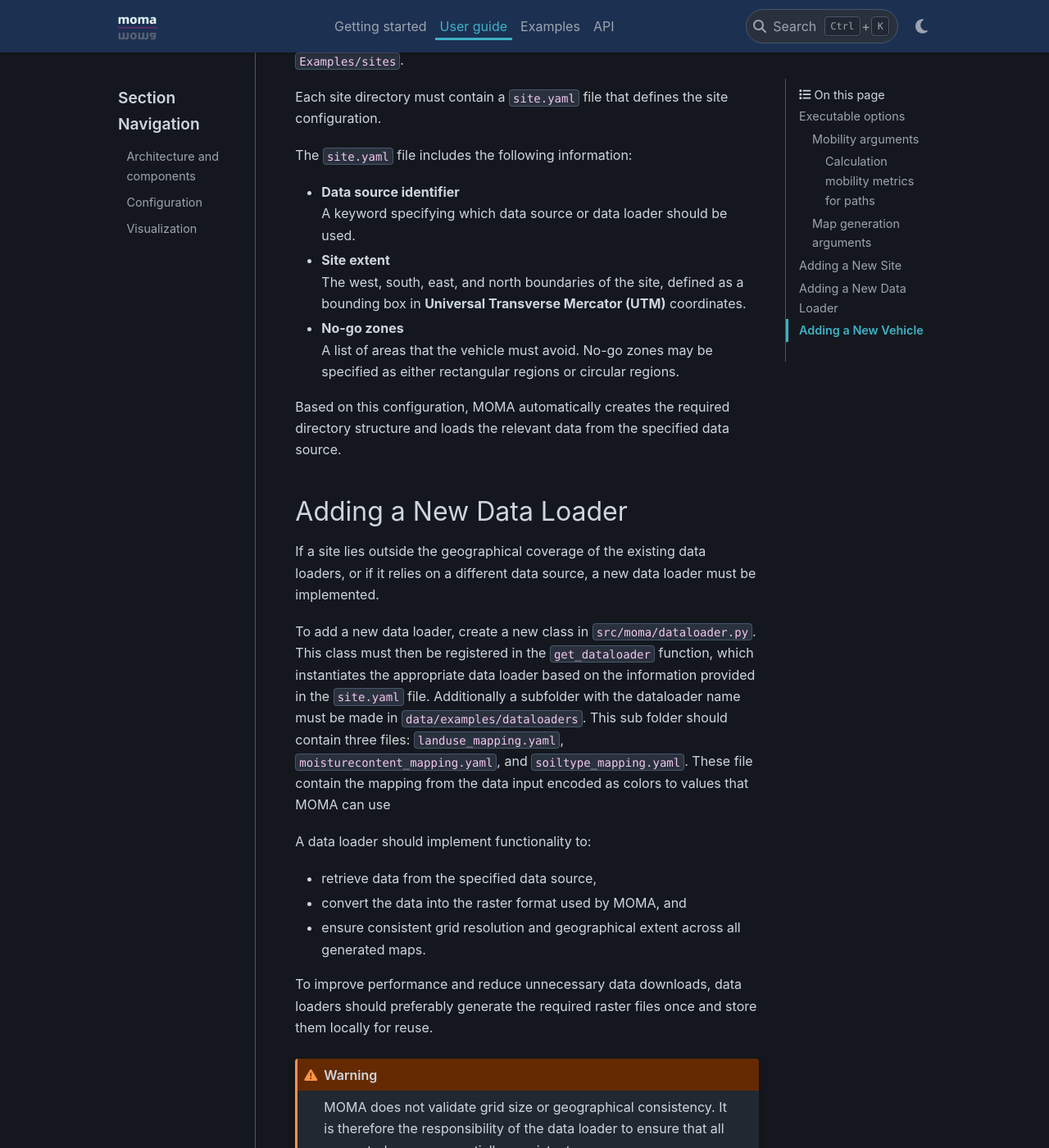
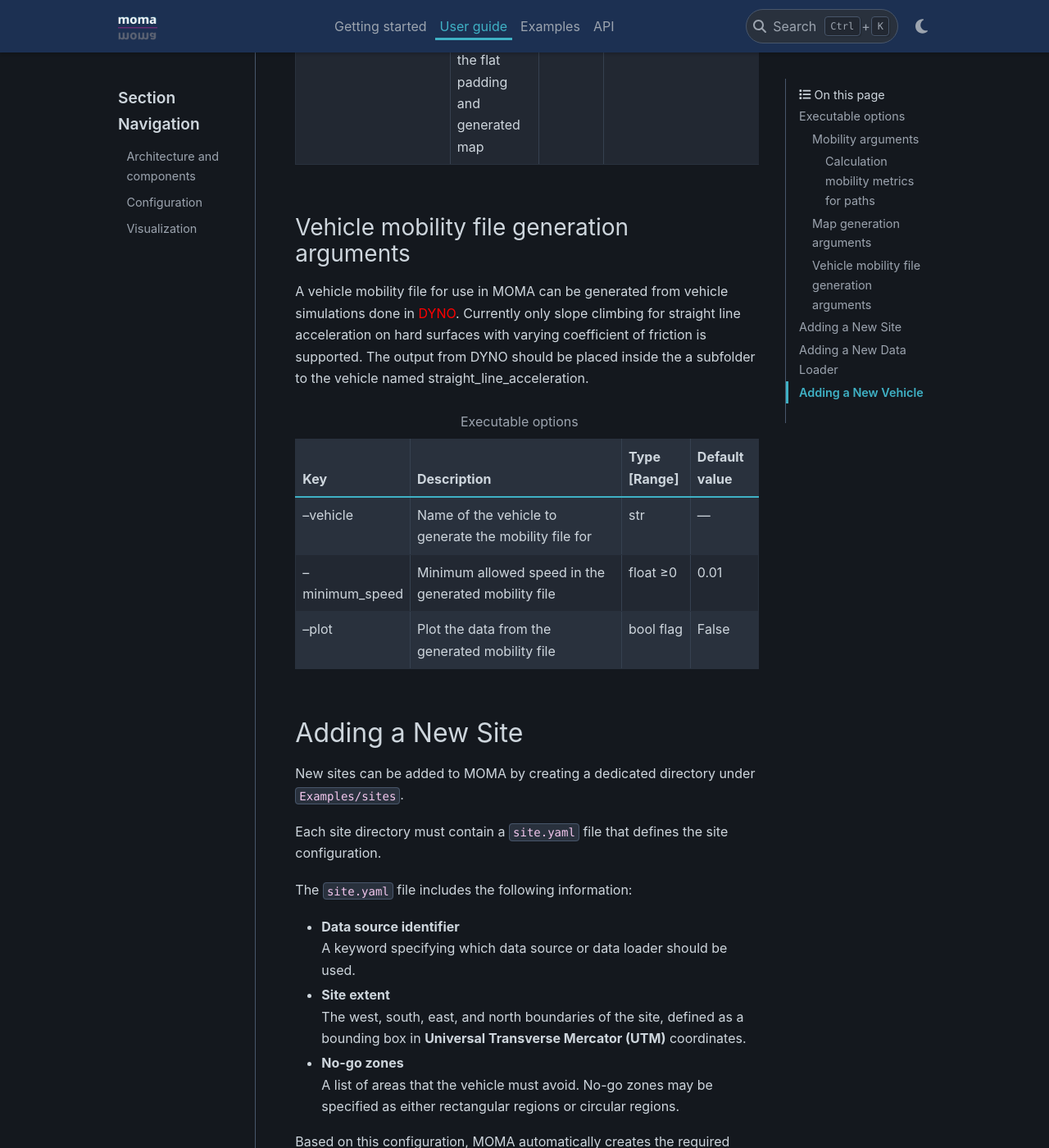
Before and after one commit to yangben2019/moma, a Sphinx documentation site: the page built from docs/source/pages/user-guide/index.md, in a window 1280 px wide and 1400 px high, scrolled down 7960 px. Shown: the whole window at 82% size. Built offline with Sphinx 7.4.7 and the PyData theme 0.15.4, drawn with Linux system fonts in a browser that asks for light colours; some of the changed text lies outside the part shown.

Commit message:
UserGuide: Added section on generation vehicle mobility file

````diff
--- a/docs/source/pages/user-guide/index.md
+++ b/docs/source/pages/user-guide/index.md
@@ -12,6 +12,7 @@ Key, Description, Type [Range], Default value
 \\-\\-clear, Clear the console before running the script, bool flag, False
 mobility, Subcommand for predicting mobility, subcommand, —
 generate_test_map, Subcommand for generating synthetic test maps, subcommand, —
+generate_vehicle_mobility_file, Subcommand for generating vehicle mobility file with data from DYNO, subcommand, —
 ```
 
 ### Mobility arguments
@@ -108,6 +109,23 @@ Key; Description; Type [Range]; Default value
 \\-\\-transition_pad; Transition padding between the flat padding and generated map; int ≥0; 15
 ```
 
+### Vehicle mobility file generation arguments
+
+A vehicle mobility file for use in MOMA can be generated from vehicle simulations done in <span style="color:red">DYNO</span>. Currently only slope climbing for straight line acceleration on hard surfaces with varying coefficient of friction is supported. The output from DYNO should be placed inside the a subfolder to the vehicle named straight_line_acceleration.
+
+
+```{csv-table} Executable options
+:widths: 20, 50, 15, 15
+:header-rows: 1
+:delim: ;
+
+Key; Description; Type [Range]; Default value
+\-\-vehicle; Name of the vehicle to generate the mobility file for; str; —
+\-\-minimum_speed; Minimum allowed speed in the generated mobility file; float ≥0; 0.01
+\-\-plot; Plot the data from the generated mobility file; bool flag; False
+```
+
+
 ## Adding a New Site
 
 New sites can be added to MOMA by creating a dedicated directory under
@@ -161,7 +179,7 @@ consistent.
 
 ## Adding a New Vehicle
 
-A vehicle is defined by its `mobility.yaml` and `landuse_nogo.yaml`. The mobility file contains information of maximum steady state vehicle speeds for a set of tests. Here the start of one such file is presented:
+A vehicle is defined by its `mobility.yaml` and `landuse_nogo.yaml`. The mobility file contains information of maximum steady state vehicle speeds for a set of tests. For a simple slope climbing test the subcommand `--generate_vehicle_mobility_file` can be used to fill in the mobility file. Here is an example of the start of one such file presented:
 
 ```yaml
 - soil:
````
Also changed, not shown: docs/source/pages/examples/index.md (+9 -2 lines), docs/source/pages/getting-started/index.md (+2 -2 lines), docs/source/pages/user-guide/components/index.md (+4 -7 lines), docs/source/pages/user-guide/components/moma_flowchart.png (added), 1 other file.
